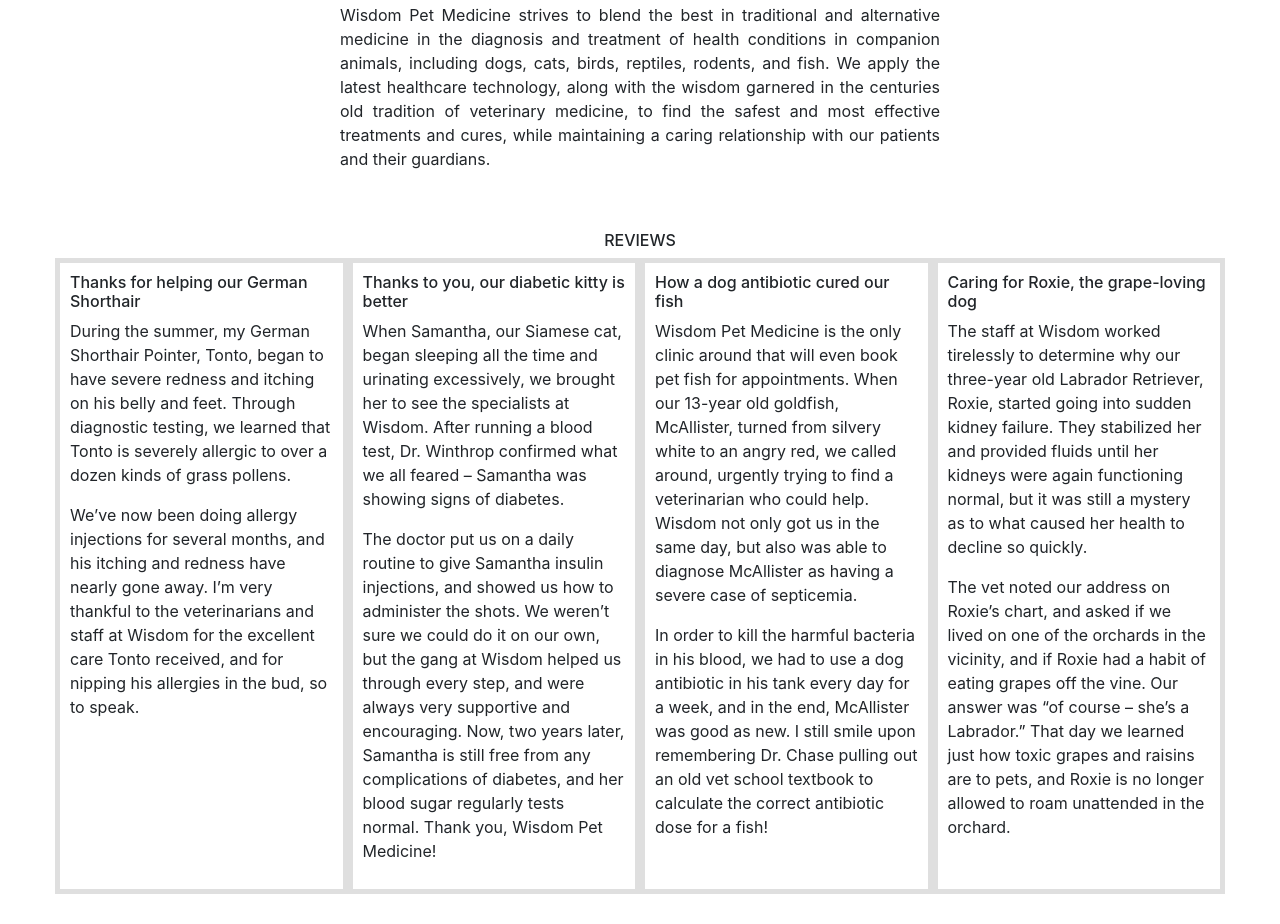
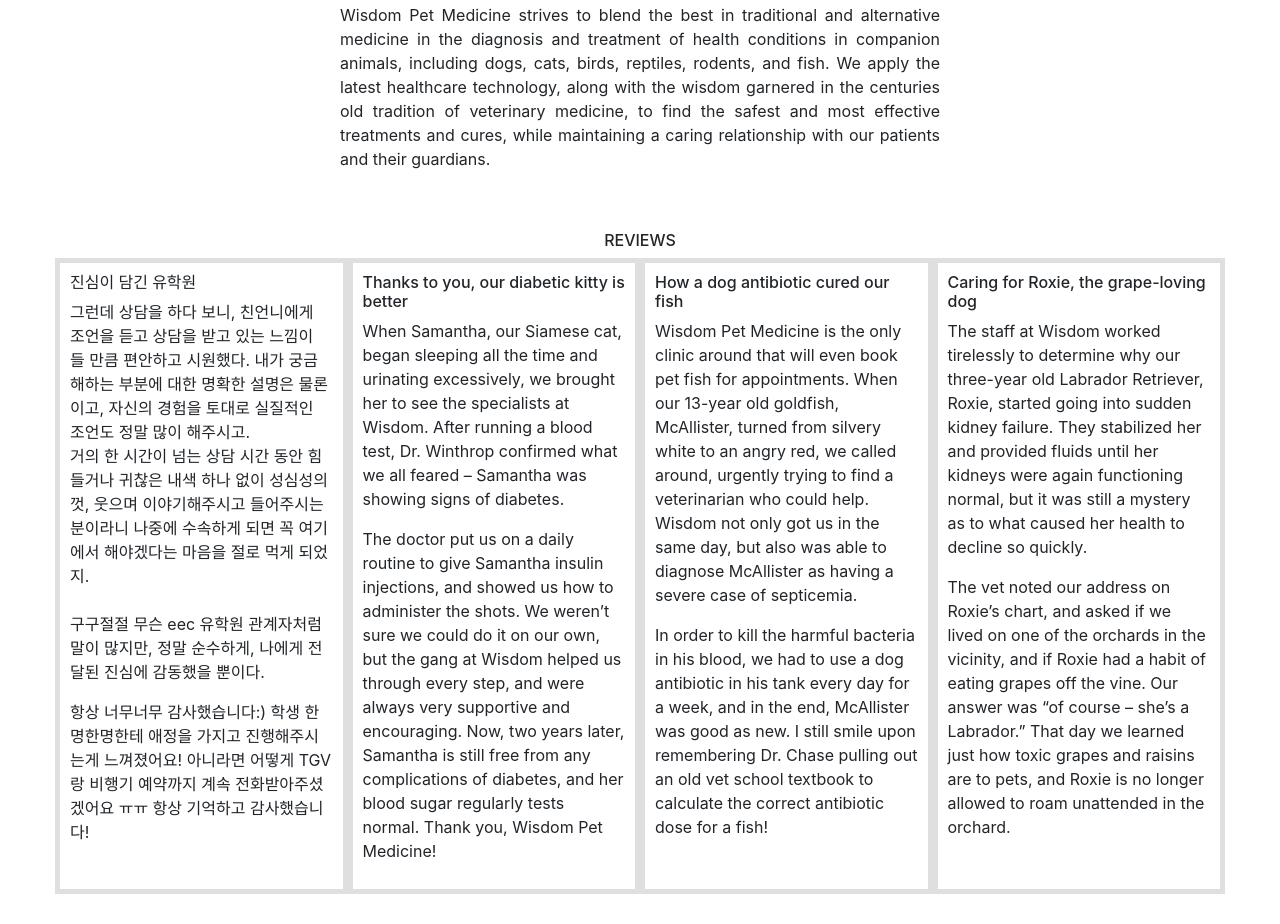
Before and after one commit to yk-david/wisdom-pets, a website: page index.html in a window 1280 px wide. Shown: the part 527-1451 px from the top of the page. Drawn offline with Linux system fonts and the light colour scheme.

Commit message:
update review in korean

```diff
--- a/index.html
+++ b/index.html
@@ -1,5 +1,5 @@
 <!DOCTYPE html>
-<html lang="en">
+<html lang="kr">
 
 <head>
 
@@ -70,9 +70,12 @@
     <h3 style="text-align: center; font-size: 16px; padding-top: 30px;">REVIEWS</h3>
     <div class="row" style="background-color: white;">
       <div class="col-sm-6 col-lg-3" style="border: 5px solid #DFDFDF; background-color: white; padding: 10px;">
-        <h6 style="text-weight: bold;">Thanks for helping our German Shorthair</h6>
-        <p>During the summer, my German Shorthair Pointer, Tonto, began to have severe redness and itching on his belly and feet. Through diagnostic testing, we learned that Tonto is severely allergic to over a dozen kinds of grass pollens.</p>
-        <p>We’ve now been doing allergy injections for several months, and his itching and redness have nearly gone away. I’m very thankful to the veterinarians and staff at Wisdom for the excellent care Tonto received, and for nipping his allergies in the bud, so to speak.</p>
+        <h6 style="text-weight: bold;">진심이 담긴 유학원</h6>
+        <p>그런데 상담을 하다 보니, 친언니에게 조언을 듣고 상담을 받고 있는 느낌이 들 만큼 편안하고 시원했다. 내가 궁금해하는 부분에 대한 명확한 설명은 물론이고, 자신의 경험을 토대로 실질적인 조언도 정말 많이 해주시고. <br>
+        거의 한 시간이 넘는 상담 시간 동안 힘들거나 귀찮은 내색 하나 없이 성심성의껏, 웃으며 이야기해주시고 들어주시는 분이라니 나중에 수속하게 되면 꼭 여기에서 해야겠다는 마음을 절로 먹게 되었지. <br><br>
+        구구절절 무슨 eec 유학원 관계자처럼 말이 많지만, 정말 순수하게, 나에게 전달된 진심에 감동했을 뿐이다.
+        </p>
+        <p>항상 너무너무 감사했습니다:) 학생 한명한명한테 애정을 가지고 진행해주시는게 느껴졌어요! 아니라면 어떻게 TGV랑 비행기 예약까지 계속 전화받아주셨겠어요 ㅠㅠ 항상 기억하고 감사했습니다!</p>
       </div>
       <div class="col-sm-6 col-lg-3" style="border: 5px solid #DFDFDF; background-color: white; padding: 10px;">
         <h6 style="text-weight: bold;">Thanks to you, our diabetic kitty is better</h6>
```
